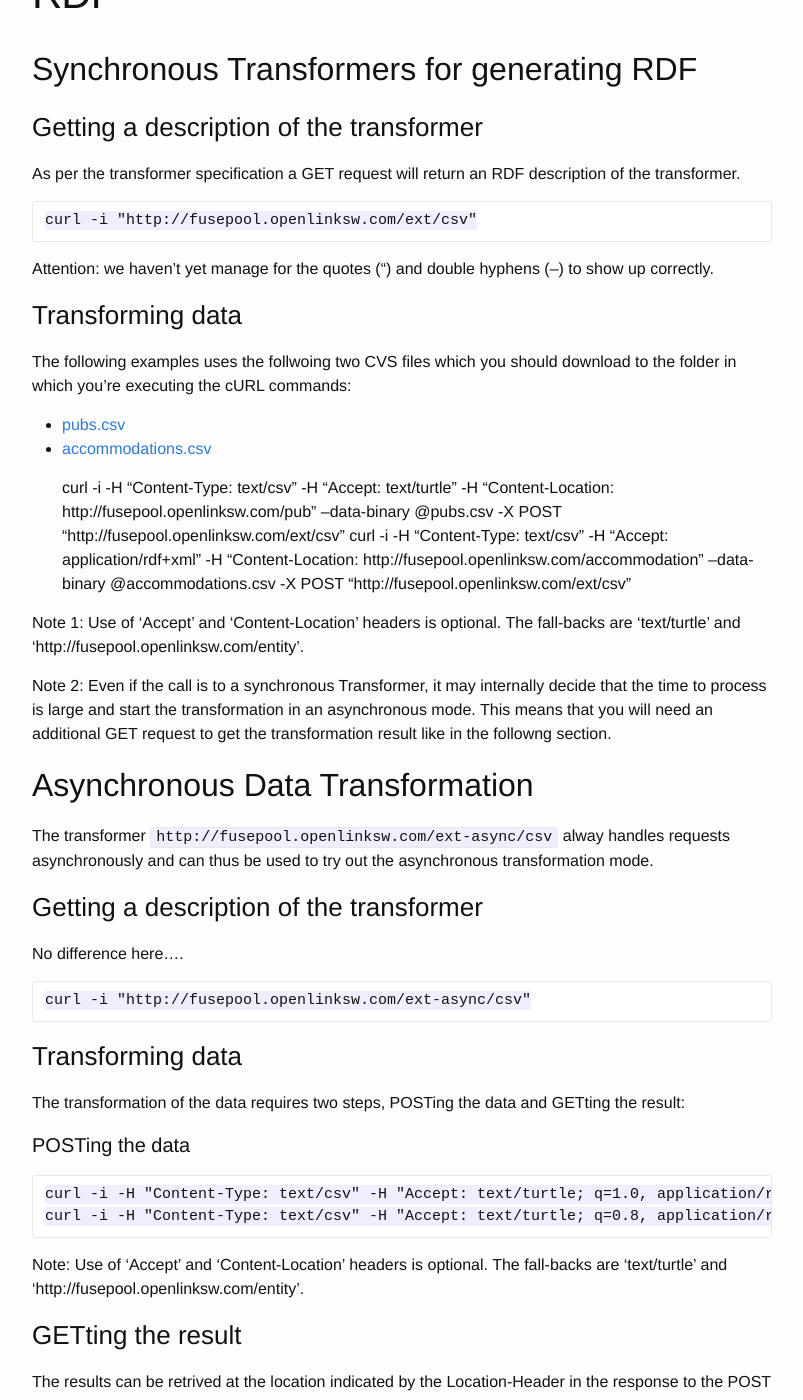
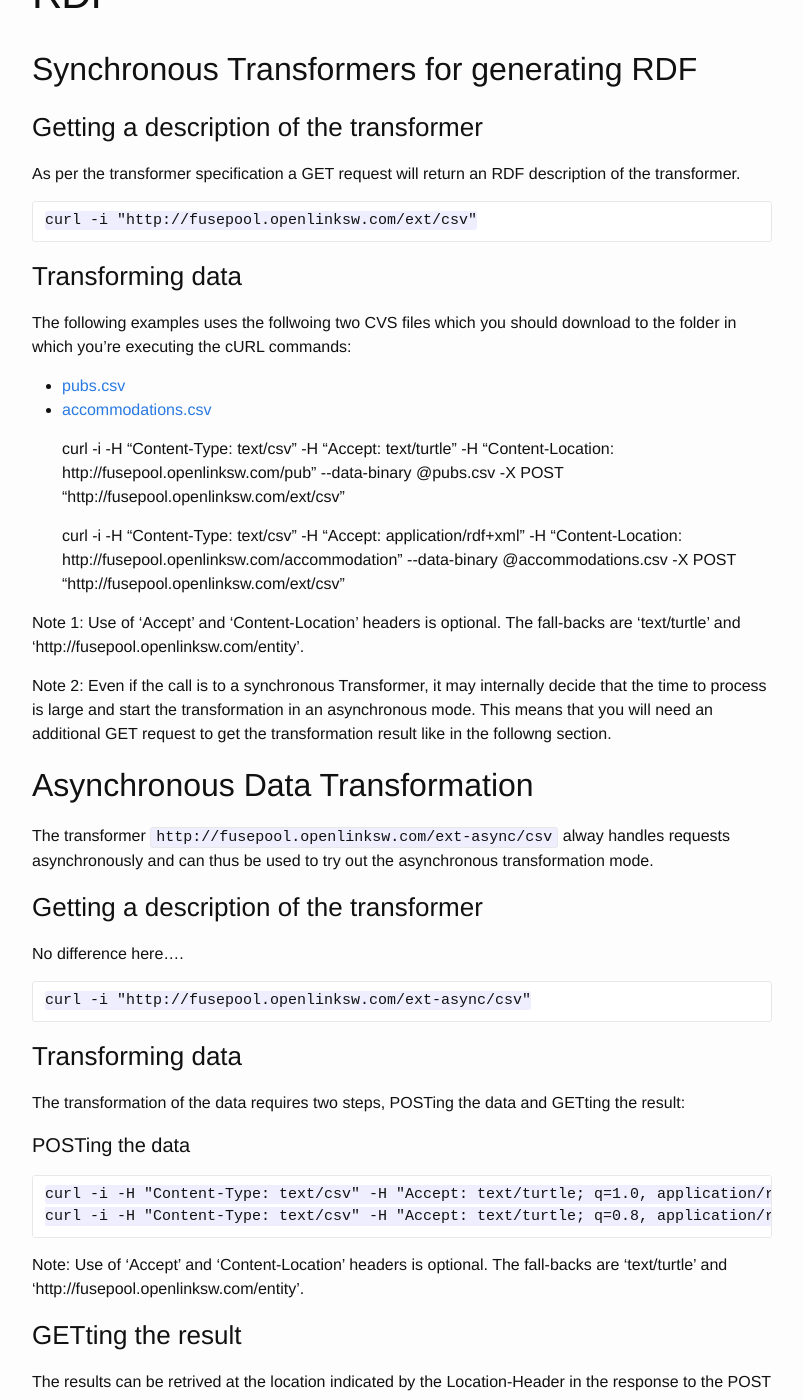
Before and after one commit to fusepoolP3/fusepoolp3.github.io, a Jekyll site: the page built from openlink-rdf-generators.md, in a window 1280 px wide and 1400 px high, scrolled down 329 px. Shown: the whole window, without its empty margins (238-1041 px from the left). Built offline with Jekyll 4.4.1, drawn with Linux system fonts in a browser that asks for light colours.

Commit message:
double dashes

```diff
--- a/openlink-rdf-generators.md
+++ b/openlink-rdf-generators.md
@@ -14,7 +14,6 @@ As per the transformer specification a GET request will return an RDF descriptio
 
     curl -i "http://fusepool.openlinksw.com/ext/csv"
 
-Attention: we haven't yet manage for the quotes  (") and double hyphens (--) to show up correctly.
 
 ### Transforming data
 
@@ -23,8 +22,9 @@ The following examples uses the follwoing two CVS files which you should downloa
 - [pubs.csv](/openlink/pubs.csv)
 - [accommodations.csv](/openlink/accommodations.csv)
 
-    curl -i -H "Content-Type: text/csv" -H "Accept: text/turtle" -H "Content-Location: http://fusepool.openlinksw.com/pub" --data-binary @pubs.csv -X POST    "http://fusepool.openlinksw.com/ext/csv"
-    curl -i -H "Content-Type: text/csv" -H "Accept: application/rdf+xml" -H "Content-Location: http://fusepool.openlinksw.com/accommodation" --data-binary @accommodations.csv -X POST "http://fusepool.openlinksw.com/ext/csv"
+    curl -i -H "Content-Type: text/csv" -H "Accept: text/turtle" -H "Content-Location: http://fusepool.openlinksw.com/pub" -\-data-binary @pubs.csv -X POST "http://fusepool.openlinksw.com/ext/csv"
+
+    curl -i -H "Content-Type: text/csv" -H "Accept: application/rdf+xml" -H "Content-Location: http://fusepool.openlinksw.com/accommodation" -\-data-binary @accommodations.csv -X POST "http://fusepool.openlinksw.com/ext/csv"
 
 Note 1: Use of 'Accept' and 'Content-Location' headers is optional. The fall-backs are 'text/turtle' and 'http://fusepool.openlinksw.com/entity'.
 
@@ -46,8 +46,8 @@ The transformation of the data requires two steps, POSTing the data and GETting
 
 #### POSTing the data
 
-    curl -i -H "Content-Type: text/csv" -H "Accept: text/turtle; q=1.0, application/rdf+xml; q=0.9, application/ld+json; q=0.8" -H "Content-Location: http://fusepool.openlinksw.com/pub" --data-binary @pubs.csv -X POST "http://fusepool.openlinksw.com/ext-async/csv"
-    curl -i -H "Content-Type: text/csv" -H "Accept: text/turtle; q=0.8, application/rdf+xml; q=1.0, application/ld+json; q=0.9" -H "Content-Location: http://fusepool.openlinksw.com/accommodation" --data-binary @accommodations.csv -X POST "http://fusepool.openlinksw.com/ext-async/csv"
+    curl -i -H "Content-Type: text/csv" -H "Accept: text/turtle; q=1.0, application/rdf+xml; q=0.9, application/ld+json; q=0.8" -H "Content-Location: http://fusepool.openlinksw.com/pub" -\-data-binary @pubs.csv -X POST "http://fusepool.openlinksw.com/ext-async/csv"
+    curl -i -H "Content-Type: text/csv" -H "Accept: text/turtle; q=0.8, application/rdf+xml; q=1.0, application/ld+json; q=0.9" -H "Content-Location: http://fusepool.openlinksw.com/accommodation" -\-data-binary @accommodations.csv -X POST "http://fusepool.openlinksw.com/ext-async/csv"
 
 Note: Use of 'Accept' and 'Content-Location' headers is optional. The fall-backs are 'text/turtle' and 'http://fusepool.openlinksw.com/entity'.
 
```
